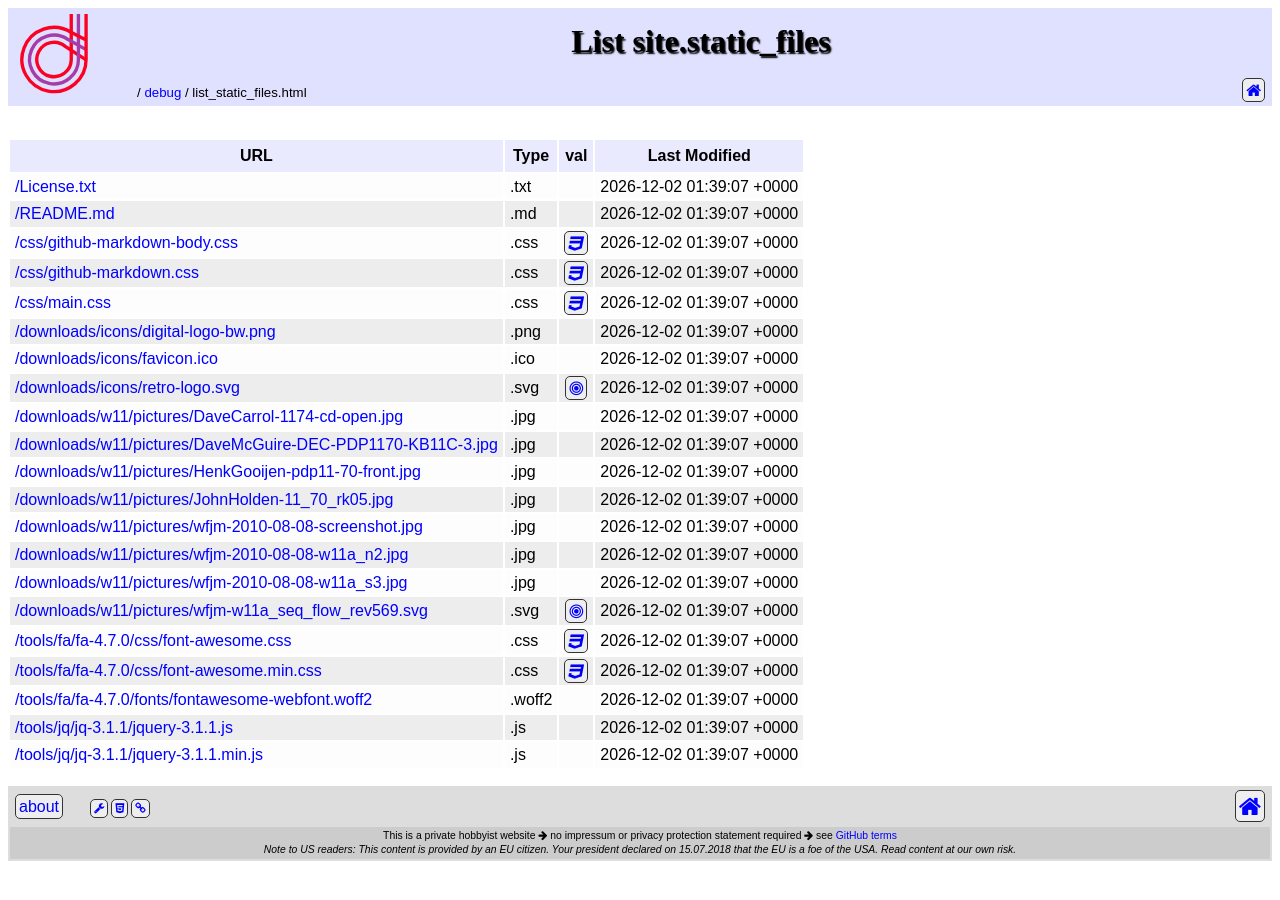
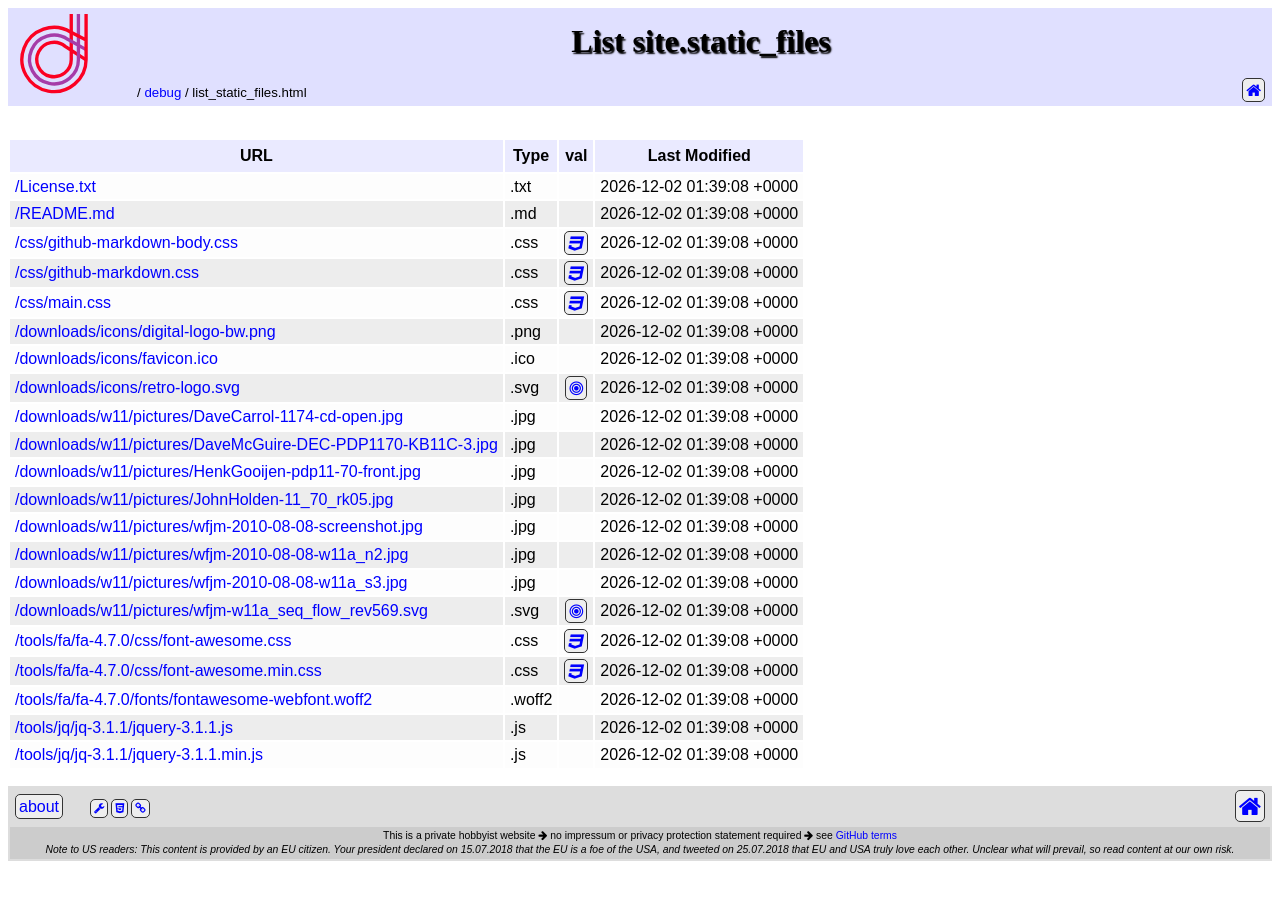
Before and after one commit to wfjm/wfjm.github.io, a Jekyll site: the page built from debug/list_static_files.html, in a window 1280 px wide. Built offline with Jekyll 4.4.1, drawn with Linux system fonts in a browser that asks for light colours.

Commit message:
update US-EU disclaimer

```diff
--- a/_includes/footer-common.html
+++ b/_includes/footer-common.html
@@ -49,8 +49,10 @@
         <br />
         <i>
           Note to US readers: This content is provided by an EU citizen.
-          Your president declared on 15.07.2018 that the EU is a foe of the USA.
-          Read content at our own risk.
+          Your president declared on 15.07.2018 that the EU is a foe of
+          the USA, and tweeted on 25.07.2018 that EU and USA truly love
+          each other.
+          Unclear what will prevail, so read content at our own risk.
         </i>
       </td>
     </tr>
```
